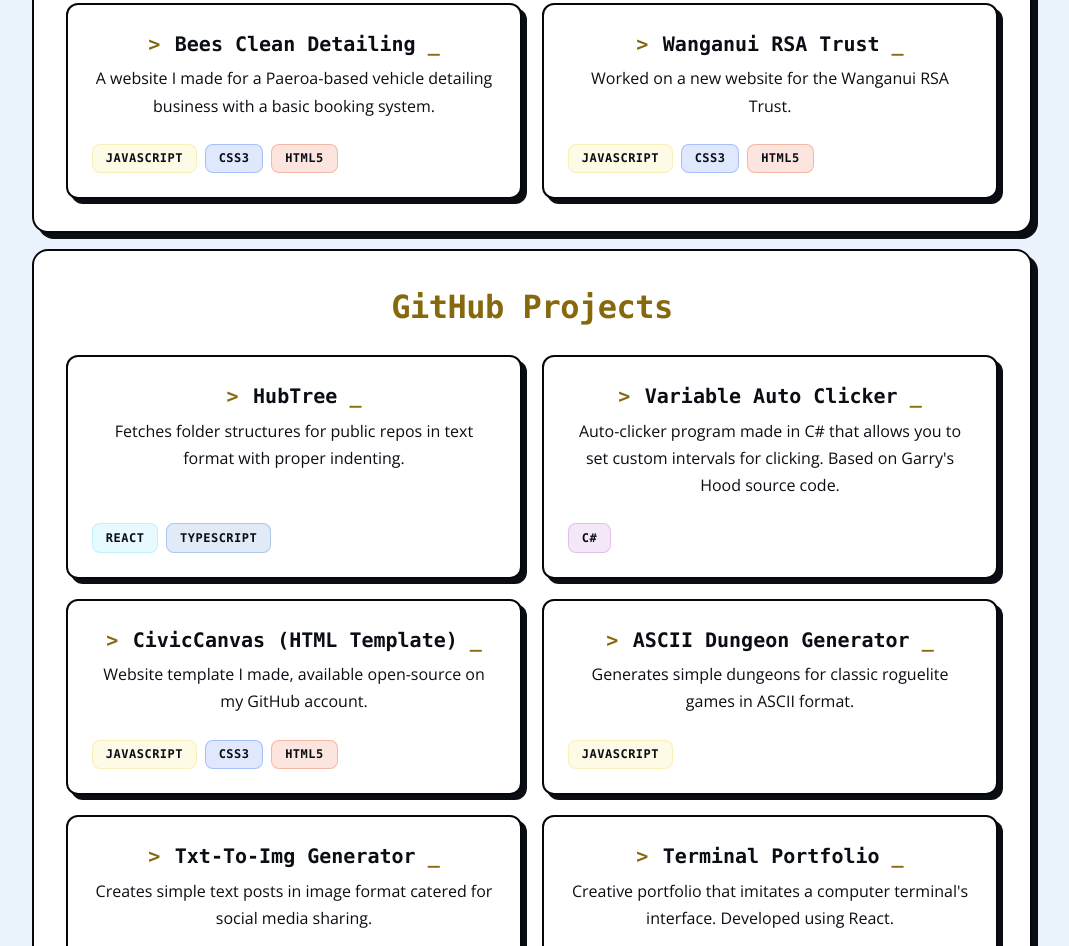
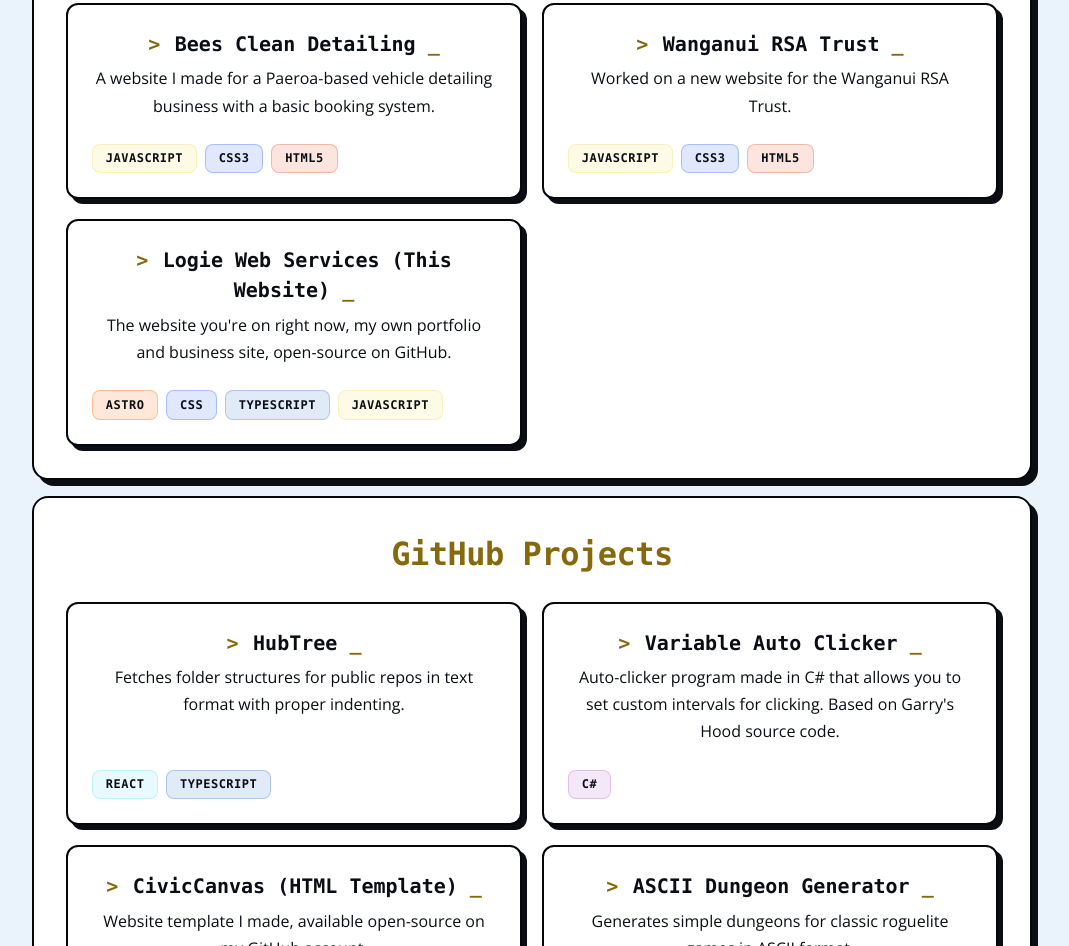
Before and after one commit to r3cla/recla, an Astro site: page /projects in a window 1280 px wide. Shown: the part 1058-2004 px from the top of the page, without its empty margins (108-1177 px from the left). Built offline with nearby package versions, Linux system fonts and the light colour scheme; Astro itself is replaced by a stand-in of ours.

Commit message:
update portfolio with my site

```diff
--- a/src/pages/projects.astro
+++ b/src/pages/projects.astro
@@ -101,6 +101,17 @@ const clientWebsites = [
             { cls: "badge-html5", label: "HTML5" },
         ],
     },
+    {
+        title: "Logie Web Services (This Website)",
+        href: "https://github.com/r3cla/recla",
+        description: "The website you're on right now, my own portfolio and business site, open-source on GitHub.",
+        badges: [
+            { cls: "badge-astro", label: "Astro" },
+            { cls: "badge-css3", label: "CSS" },
+            { cls: "badge-ts", label: "TypeScript" },
+            { cls: "badge-js", label: "JavaScript" },
+        ],
+    },
 ];
 
 const githubProjects = [
@@ -192,7 +203,7 @@ const githubProjects = [
     </div>
 
     <section class="portfolio-section glass-card">
-        <h2 class="section-title">Client Websites</h2>
+        <h2 class="section-title">Websites</h2>
         <ul class="project-list" data-elevate>
             {clientWebsites.map((project) => <ProjectCard {...project} />)}
         </ul>
--- a/src/styles/global.css
+++ b/src/styles/global.css
@@ -918,6 +918,12 @@ nav.nav {
     border-color: rgba(176, 114, 25, 0.3);
 }
 
+.badge-astro {
+    background: rgba(255, 93, 1, 0.15);
+    color: #ff5d01;
+    border-color: rgba(255, 93, 1, 0.3);
+}
+
 .badge-wip {
     background: rgba(242, 196, 100, 0.15);
     color: var(--tertiary-text);
```
